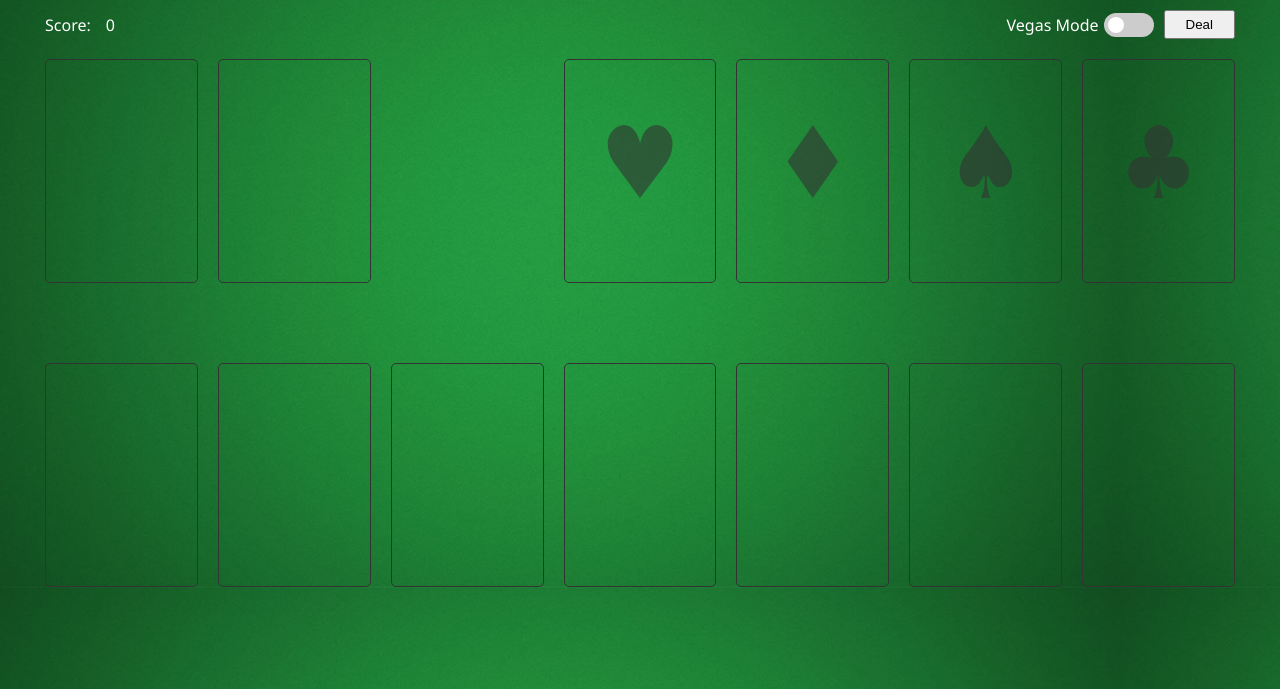
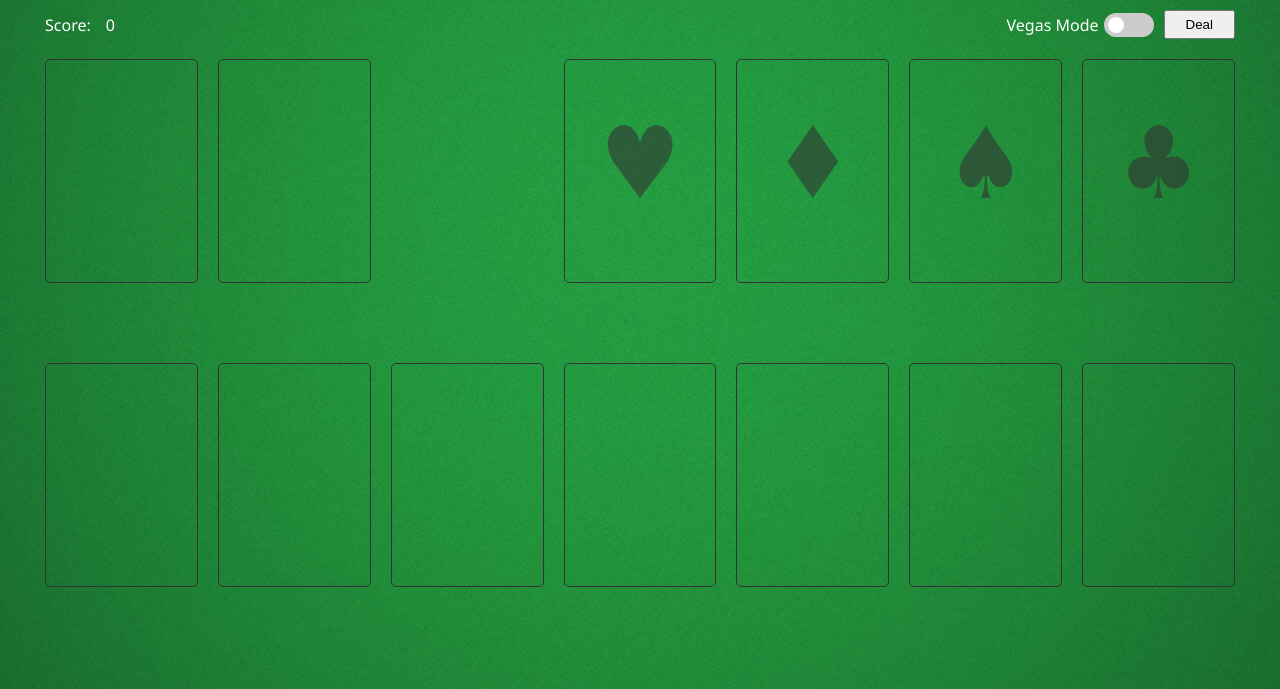
Before and after one commit to char-e/CST8334---Software-Dev.-Project-, a website built with Parcel: page index.html in a window 1280 px wide. Shown: the part 111-800 px from the top of the page. Built offline with nearby package versions, Linux system fonts and the light colour scheme.

Commit message:
Fix background

```diff
--- a/src/scss/base.scss
+++ b/src/scss/base.scss
@@ -1,7 +1,7 @@
 body {
   min-width: 320px;
   background-image: url(/src/assets/background.jpg);
-  background-size: contain;
+  background-position: center;
   margin: 0;
   font-family: "Segoe UI", Tahoma, Geneva, Verdana, sans-serif;
   color: #fff;
```
